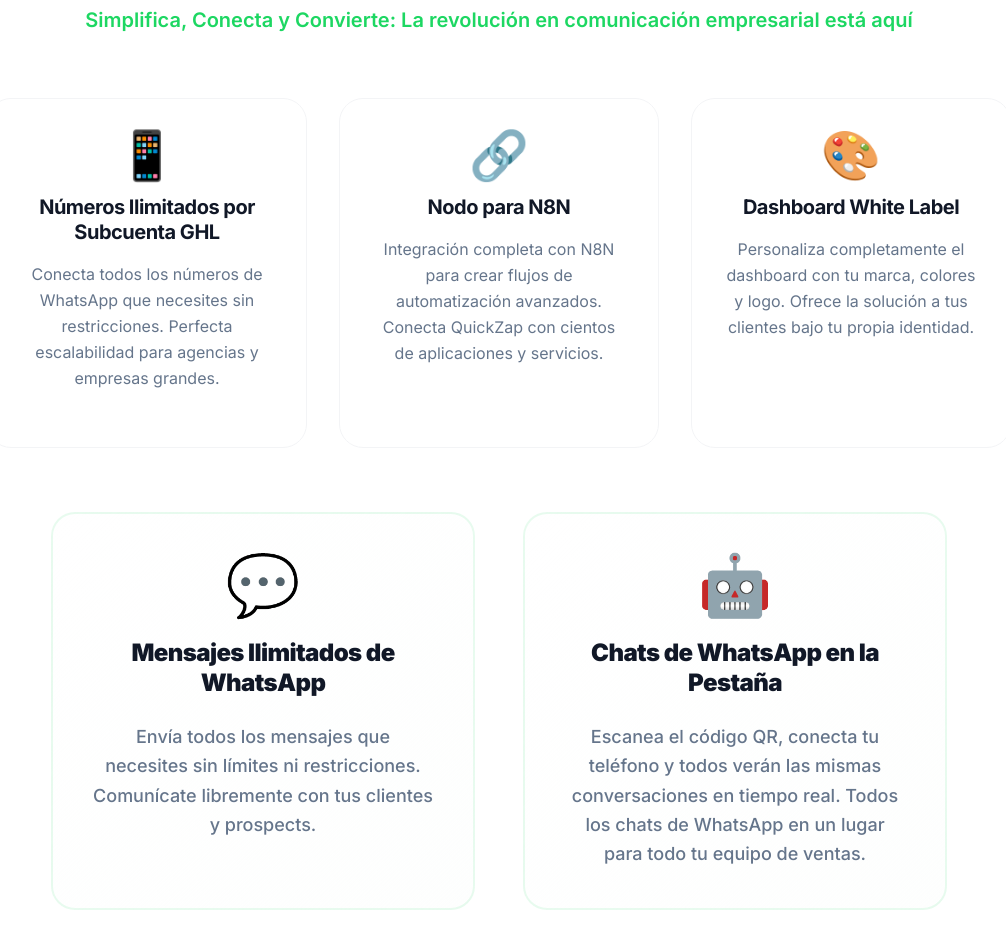
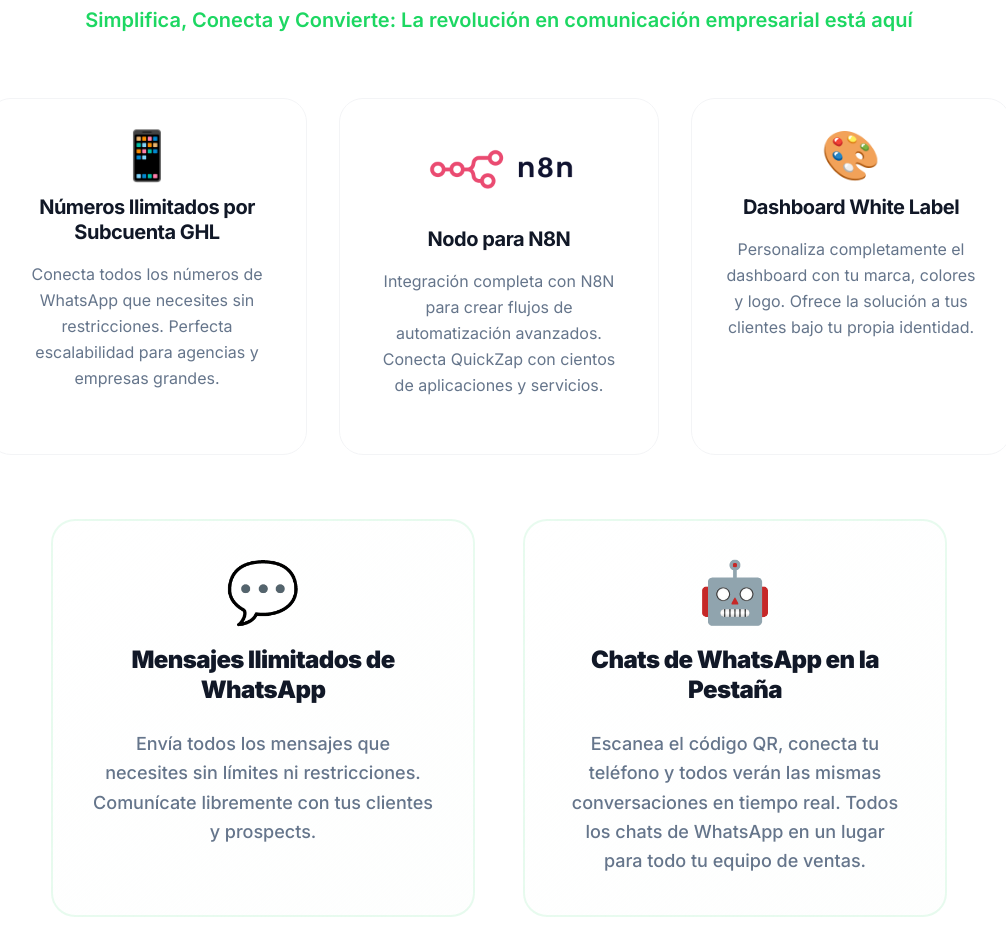
Before and after one commit to SSE-software-solutions/zap-ghl-connect, a React (Vite) app: page / in a window 1280 px wide. Shown: the part 980-1908 px from the top of the page, without its empty margins (141-1147 px from the left). Built offline with nearby package versions, Linux system fonts and the light colour scheme.

Commit message:
Add n8n logo
Added the n8n logo to the page.

```diff
--- a/src/components/Features.tsx
+++ b/src/components/Features.tsx
@@ -4,6 +4,7 @@ interface Feature {
   icon: string;
   title: string;
   description: string;
+  logo?: string;
 }
 
 const features: Feature[] = [
@@ -15,7 +16,8 @@ const features: Feature[] = [
   {
     icon: '🔗',
     title: 'Nodo para N8N',
-    description: 'Integración completa con N8N para crear flujos de automatización avanzados. Conecta QuickZap con cientos de aplicaciones y servicios.'
+    description: 'Integración completa con N8N para crear flujos de automatización avanzados. Conecta QuickZap con cientos de aplicaciones y servicios.',
+    logo: '/lovable-uploads/a0c1ddc7-6695-4255-98dc-100eed627db9.png'
   },
   {
     icon: '🎨',
@@ -86,8 +88,20 @@ const Features = () => {
               style={{ animationDelay: `${index * 0.1}s` }}
             >
               <div className="text-center mb-6">
-                <div className="text-5xl mb-4 group-hover:scale-110 transition-transform duration-300">
+                <div className="relative mb-4 group-hover:scale-110 transition-transform duration-300">
+                  {feature.logo ? (
+                    <div className="flex items-center justify-center h-20">
+                      <img
+                        src={feature.logo}
+                        alt={`${feature.title} Logo`}
+                        className="h-16 object-contain"
+                      />
+                    </div>
+                  ) : (
+                    <div className="text-5xl mb-4">
                       {feature.icon}
+                    </div>
+                  )}
                 </div>
 
                 <h3 className="text-xl font-bold mb-4 text-gray-900 leading-tight">
@@ -113,8 +127,20 @@ const Features = () => {
               style={{ animationDelay: `${(index + 3) * 0.1}s` }}
             >
             <div className="text-center">
-                <div className="text-6xl mb-6 group-hover:scale-110 transition-transform duration-300">
+              <div className="relative mb-6 group-hover:scale-110 transition-transform duration-300">
+                {feature.logo ? (
+                  <div className="flex items-center justify-center h-24">
+                    <img
+                      src={feature.logo}
+                      alt={`${feature.title} Logo`}
+                      className="h-20 object-contain"
+                    />
+                  </div>
+                ) : (
+                  <div className="text-6xl mb-6">
                     {feature.icon}
+                  </div>
+                )}
               </div>
 
               <h3 className="text-2xl font-black mb-6 text-gray-900 leading-tight">
```
Also changed, not shown: public/lovable-uploads/a0c1ddc7-6695-4255-98dc-100eed627db9.png (added). Lines whose indentation alone changed are shown as unchanged.
